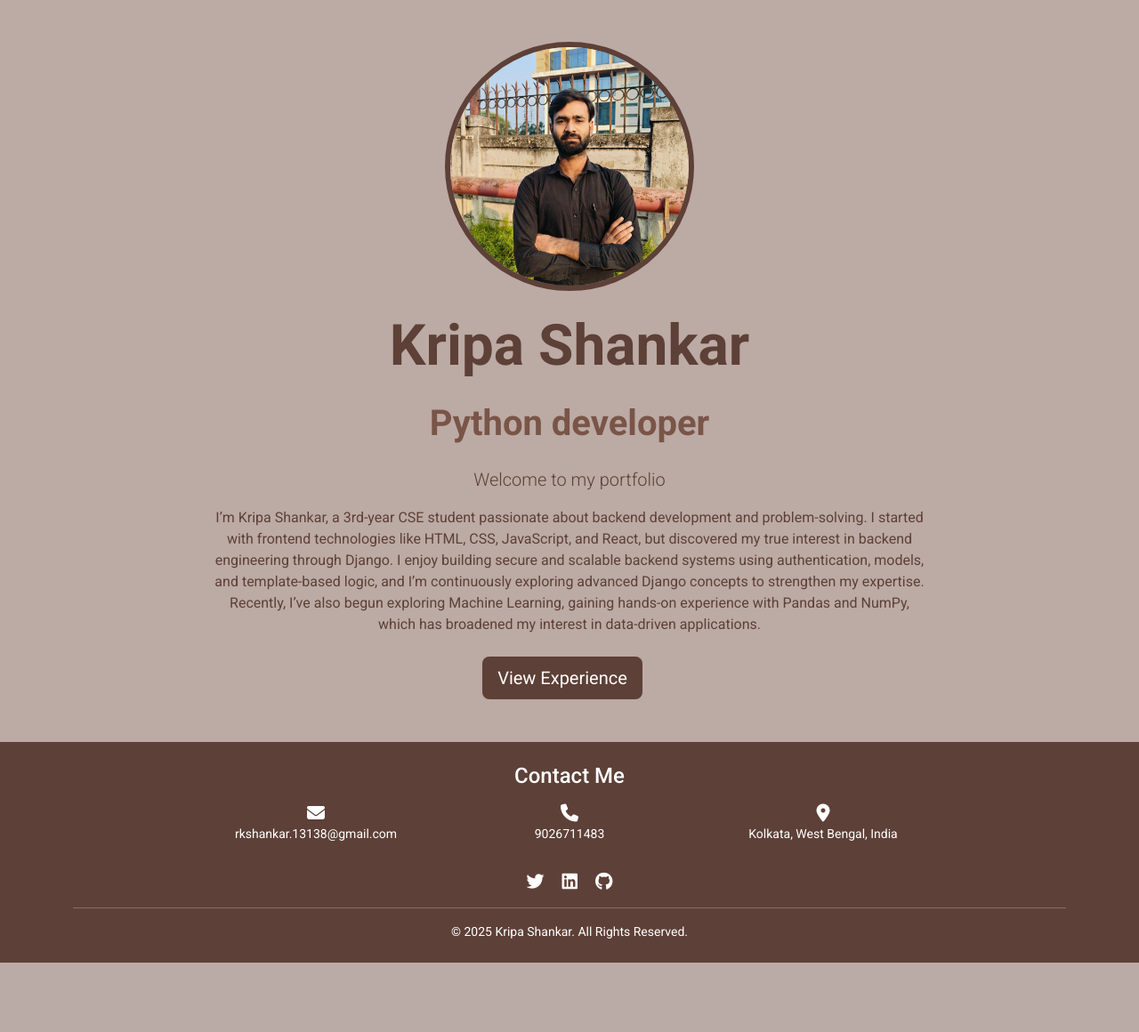
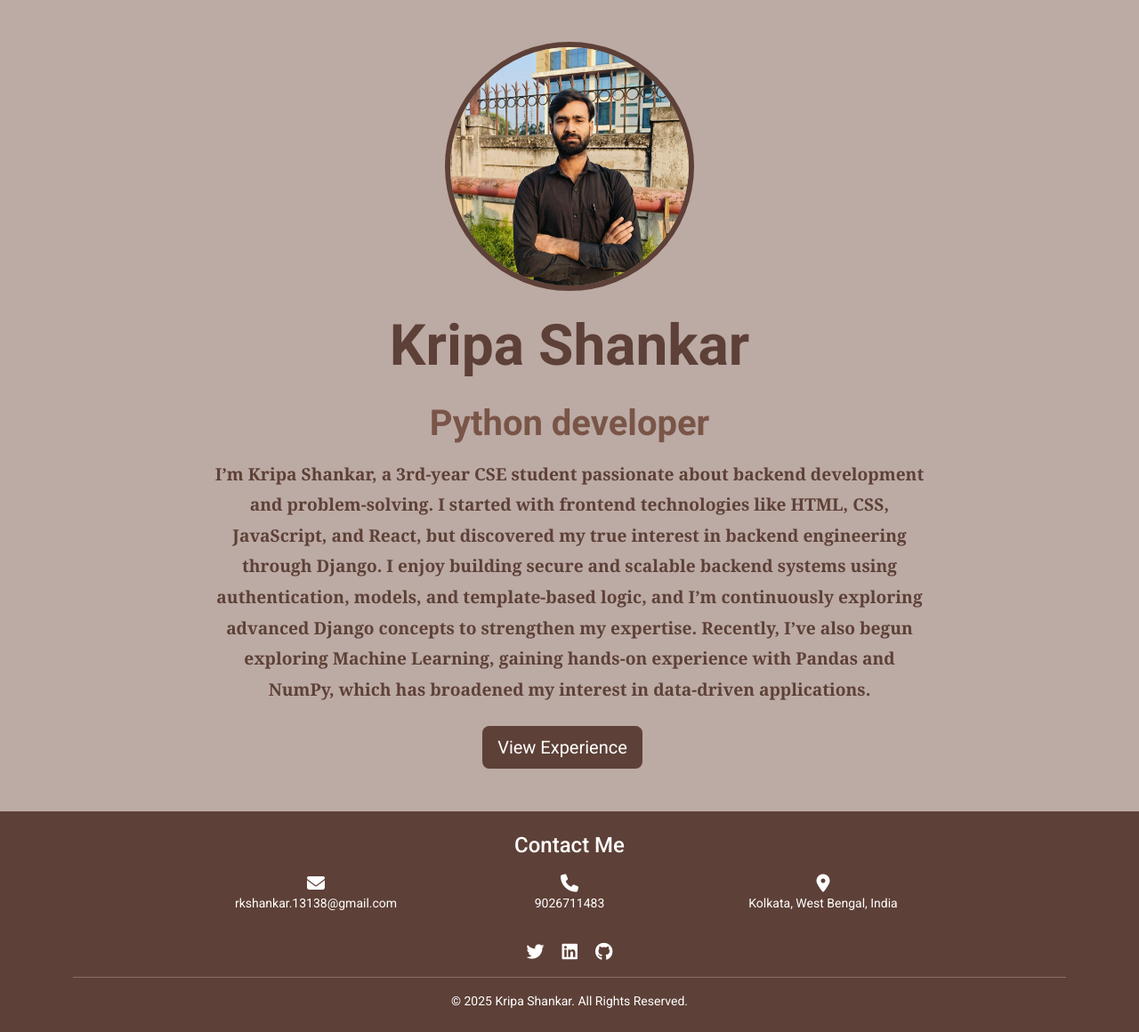
Before and after one commit to rkshankar05/MyPortfolio, a Django app: page / in a window 1280 px wide. Shown: the part 57-1217 px from the top of the page at 89% size. Before the commit the page ends 1139 px from the top, so only its background shows below. Run offline with Django 5.2, Linux system fonts and the light colour scheme; data comes from the database, SQL or seed files in the repository.

Commit message:
final update

```diff
--- a/templates/Portfolio/home.html
+++ b/templates/Portfolio/home.html
@@ -21,11 +21,13 @@
 
                         <h1 class="display-3 fw-bold text-brown mb-4">{{ about.name }}</h1>
                         <h2 class="display-6 fw-bold text-medium-brown mb-3">{{ about.title }}</h2>
-                        <p class="lead text-brown mt-4">{{ about.tagline|default:"Welcome to my portfolio" }}</p>
 
                         {% if about.bio %}
-                        <p class="text-brown mt-3" style="max-width: 800px; margin: 0 auto;">{{ about.bio }}</p>
+                        <p class="text-brown mt-3 fw-bold" style="max-width: 800px; margin: 0 auto; font-size: 1.2rem; line-height: 1.8; font-family: 'Playfair Display', 'Georgia', serif;">
+                            {{ about.bio }}
+                        </p>
                         {% endif %}
+
 
                         <div class="mt-4">
                             <a href="{% url 'Experience' %}" class="btn btn-lg me-3" style="background-color: var(--dark-brown); color: white;">View Experience</a>
```
